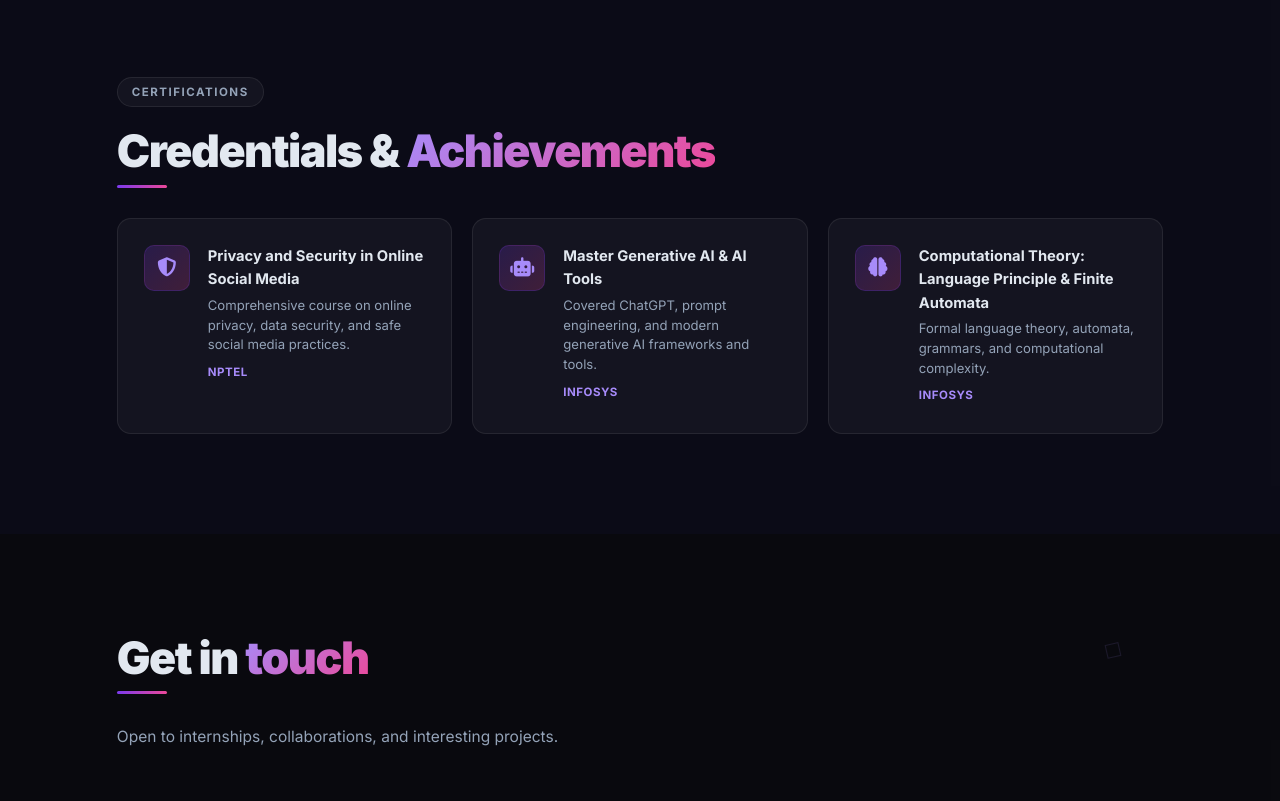
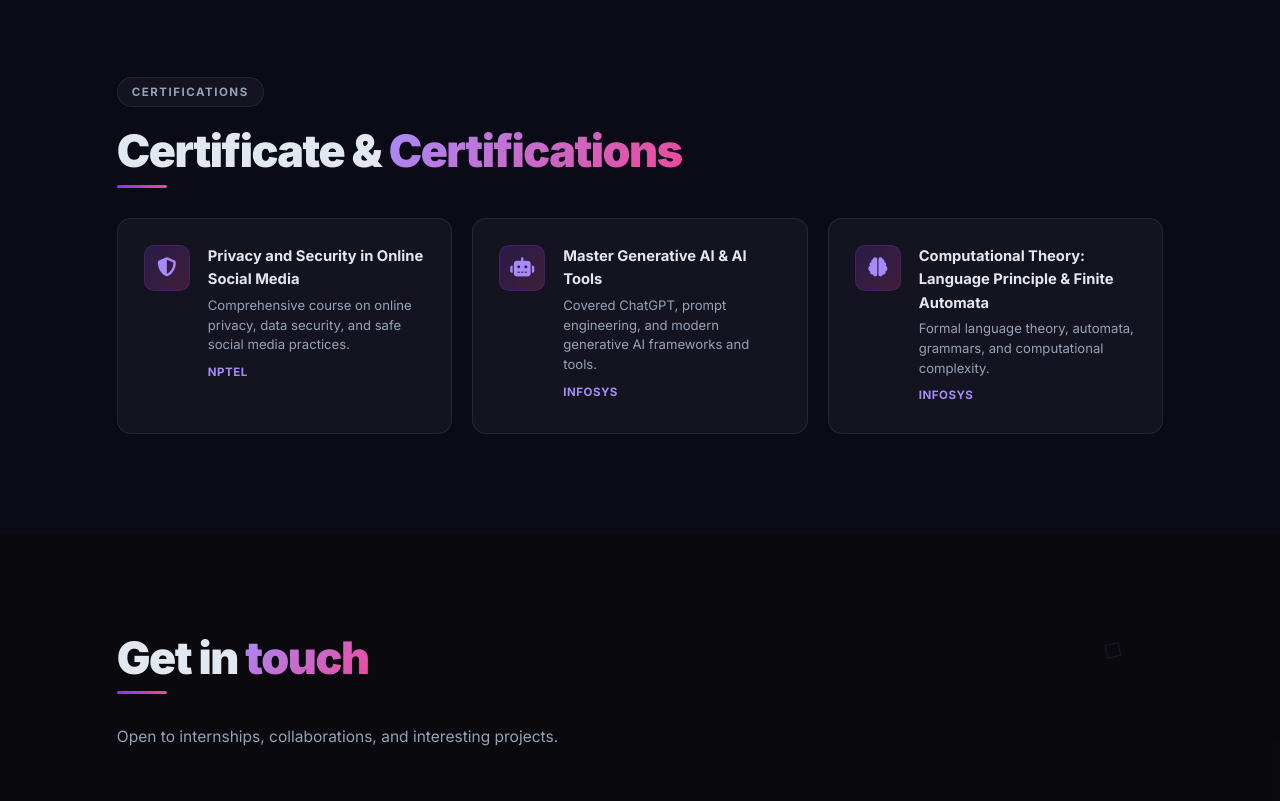
Before and after one commit to nigamgaurvi/portfolio, a plain HTML site: page index.html in a window 1280 px wide. Shown: the part 3060-3861 px from the top of the page. Drawn offline with Linux system fonts and the light colour scheme; animation ran at ten frames a second.

Commit message:
Update index.html

```diff
--- a/index.html
+++ b/index.html
@@ -1729,7 +1729,7 @@
   <section id="certifications" style="position:relative;z-index:1;padding:100px 0;">
     <div class="section-wrapper" style="padding-top:0;padding-bottom:0;">
       <span class="section-badge">Certifications</span>
-      <h2 class="section-title">Credentials &amp; <span class="accent">Achievements</span></h2>
+      <h2 class="section-title">Certificate &amp; <span class="accent">Certifications</span></h2>
       <div class="section-underline"></div>
 
       <div class="certs-grid">
```
